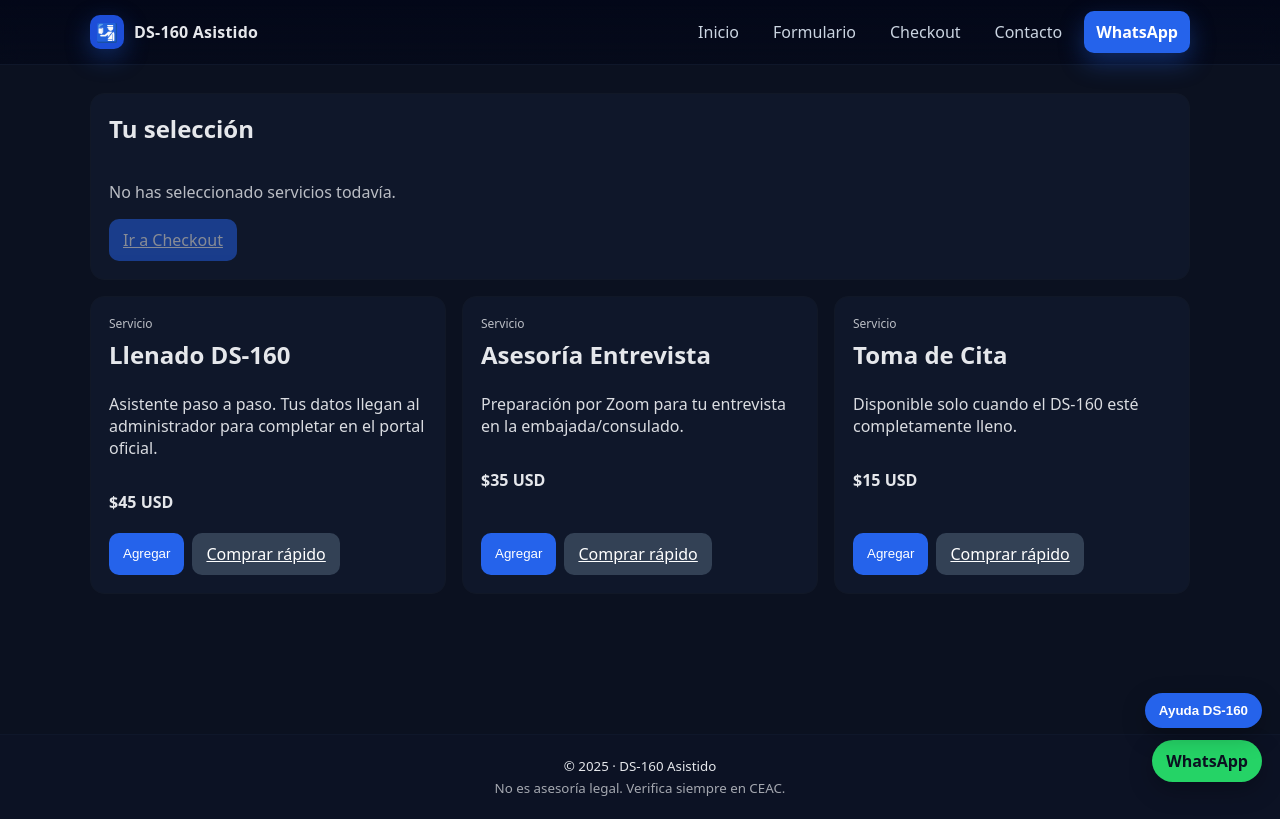
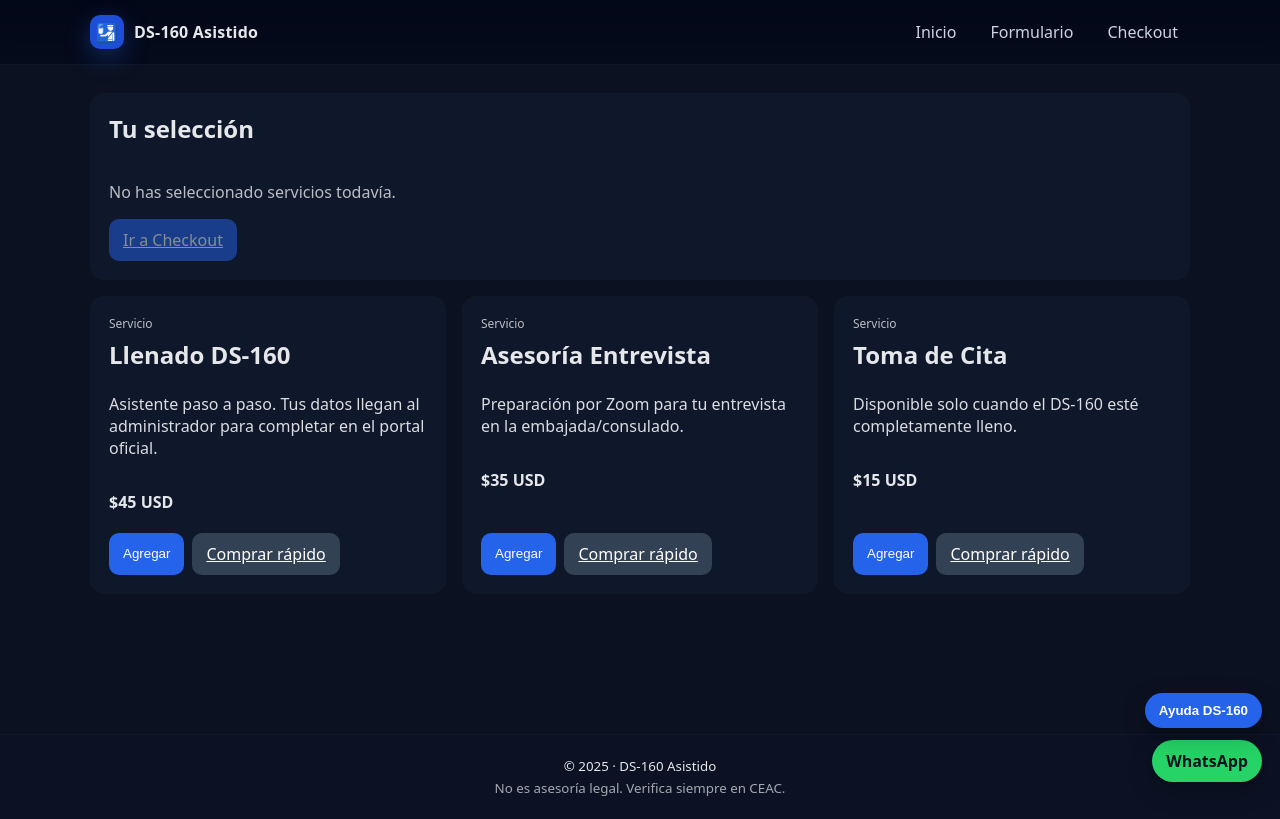
Before and after one commit to robertotitus86/ds160-app, a Next.js app: page / in a window 1280 px wide. Built offline with nearby package versions, Linux system fonts and the light colour scheme.

Commit message:
Update layout.tsx

```diff
--- a/app/layout.tsx
+++ b/app/layout.tsx
@@ -41,17 +41,10 @@ export default function RootLayout({ children }: { children: React.ReactNode })
             </a>
 
             <nav style={styles.nav}>
-              <a href="/" style={styles.link}>Inicio</a>
-              <a href="/wizard" style={styles.link}>Formulario</a>
-              <a href="/checkout" style={styles.link}>Checkout</a>
-              <a href="/contacto" style={styles.link}>Contacto</a>
-              <a
-                href="https://wa.me/593999888777?text=Hola%20quiero%20ayuda%20con%20mi%20DS-160"
-                target="_blank" rel="noopener" style={styles.cta}
-              >
-                WhatsApp
-              </a>
-            </nav>
+  <a href="/" style={styles.link}>Inicio</a>
+  <a href="/wizard" style={styles.link}>Formulario</a>
+  <a href="/checkout" style={styles.link}>Checkout</a>
+</nav>
           </div>
         </header>
 
```
